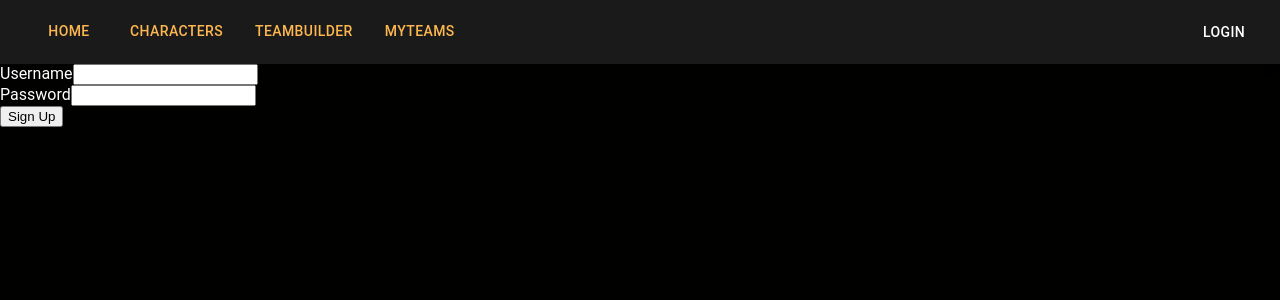
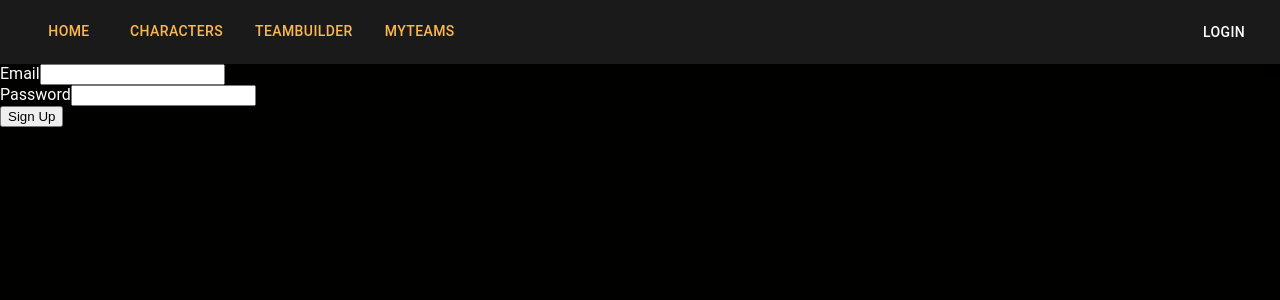
Before and after one commit to Aklix2606/dokkanteamlink, a Next.js app: page /signup in a window 1280 px wide. Shown: the top 300 px of the page. Built offline with nearby package versions, Linux system fonts and the light colour scheme.

Commit message:
Primer commit

```diff
--- a/pages/signup.tsx
+++ b/pages/signup.tsx
@@ -5,8 +5,8 @@ import Layout from '../components/Layout';
 import { GlobalStyle } from '../components/utils/GlobalStyle';
 
 const SignUpPage: React.FC = () => {
-  const [username, setUsername] = useState<string>('');
-  const [password, setPassword] = useState<string>('');
+  const [correu, setCorreu] = useState<string>('');
+  const [contrasenya, setContrasenya] = useState<string>('');
   const router = useRouter();
 
   const handleSubmit = async (e: FormEvent) => {
@@ -17,7 +17,7 @@ const SignUpPage: React.FC = () => {
         headers: {
           'Content-Type': 'application/json',
         },
-        body: JSON.stringify({ username, password }),
+        body: JSON.stringify({ correu, contrasenya, nom_gremi: null }),
       });
 
       if (response.ok) {
@@ -30,28 +30,27 @@ const SignUpPage: React.FC = () => {
     }
   };
 
-
   return (
     <>
       <GlobalStyle />
       <Layout>
         <form onSubmit={handleSubmit}>
           <div>
-                <label htmlFor="username">Username</label>
+            <label htmlFor="correu">Email</label>
             <input
-                    id="username"
-                    type="text"
-                    value={username}
-                    onChange={(e) => setUsername(e.target.value)}
+              id="correu"
+              type="email"
+              value={correu}
+              onChange={(e) => setCorreu(e.target.value)}
             />
           </div>
           <div>
-                <label htmlFor="password">Password</label>
+            <label htmlFor="contrasenya">Password</label>
             <input
-                    id="password"
+              id="contrasenya"
               type="password"
-                    value={password}
-                    onChange={(e) => setPassword(e.target.value)}
+              value={contrasenya}
+              onChange={(e) => setContrasenya(e.target.value)}
             />
           </div>
           <button type="submit">Sign Up</button>
```
Also changed, not shown: 1 other file (tests, documents, lock files or other folders). Lines whose indentation alone changed are shown as unchanged.
